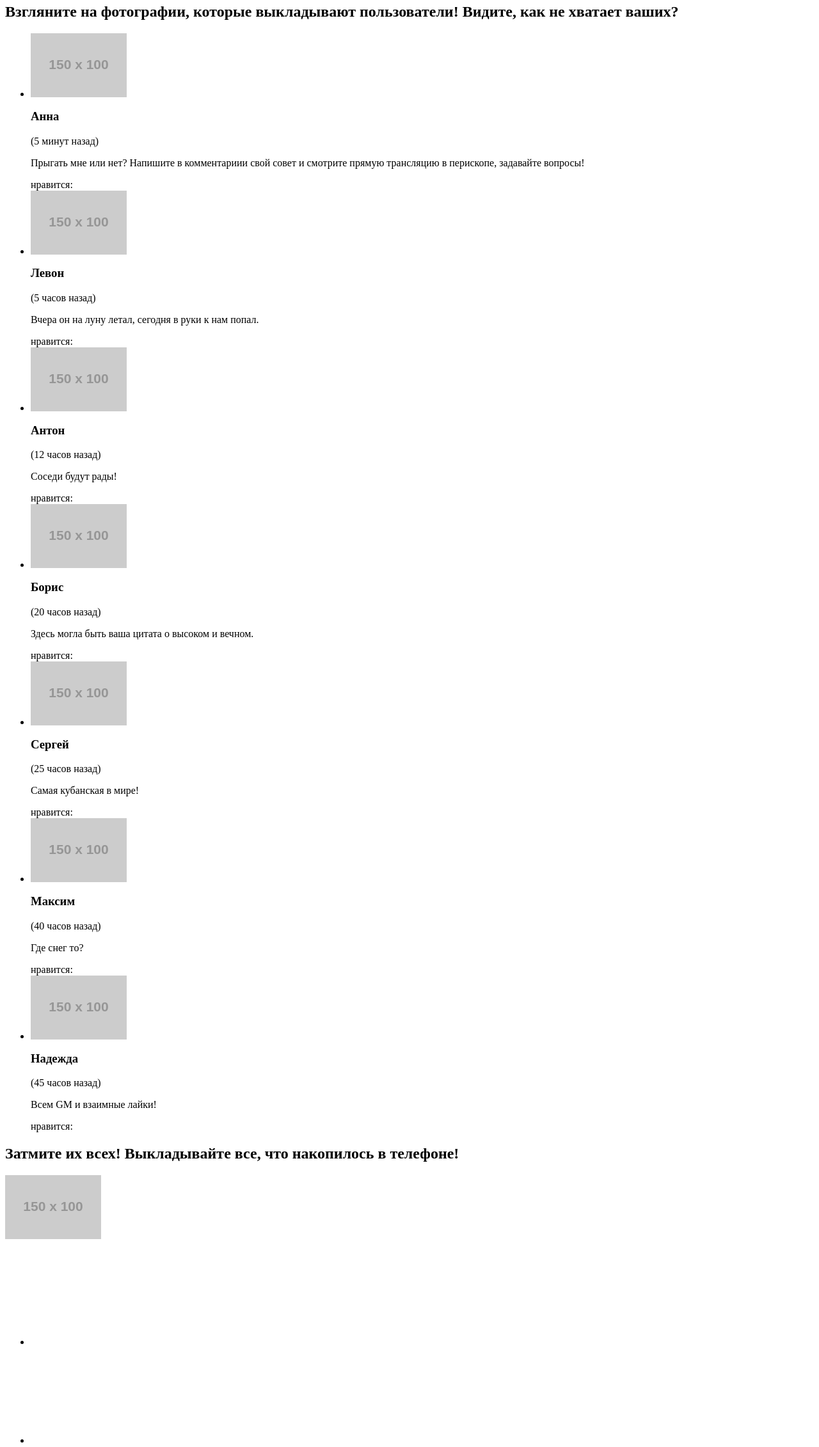
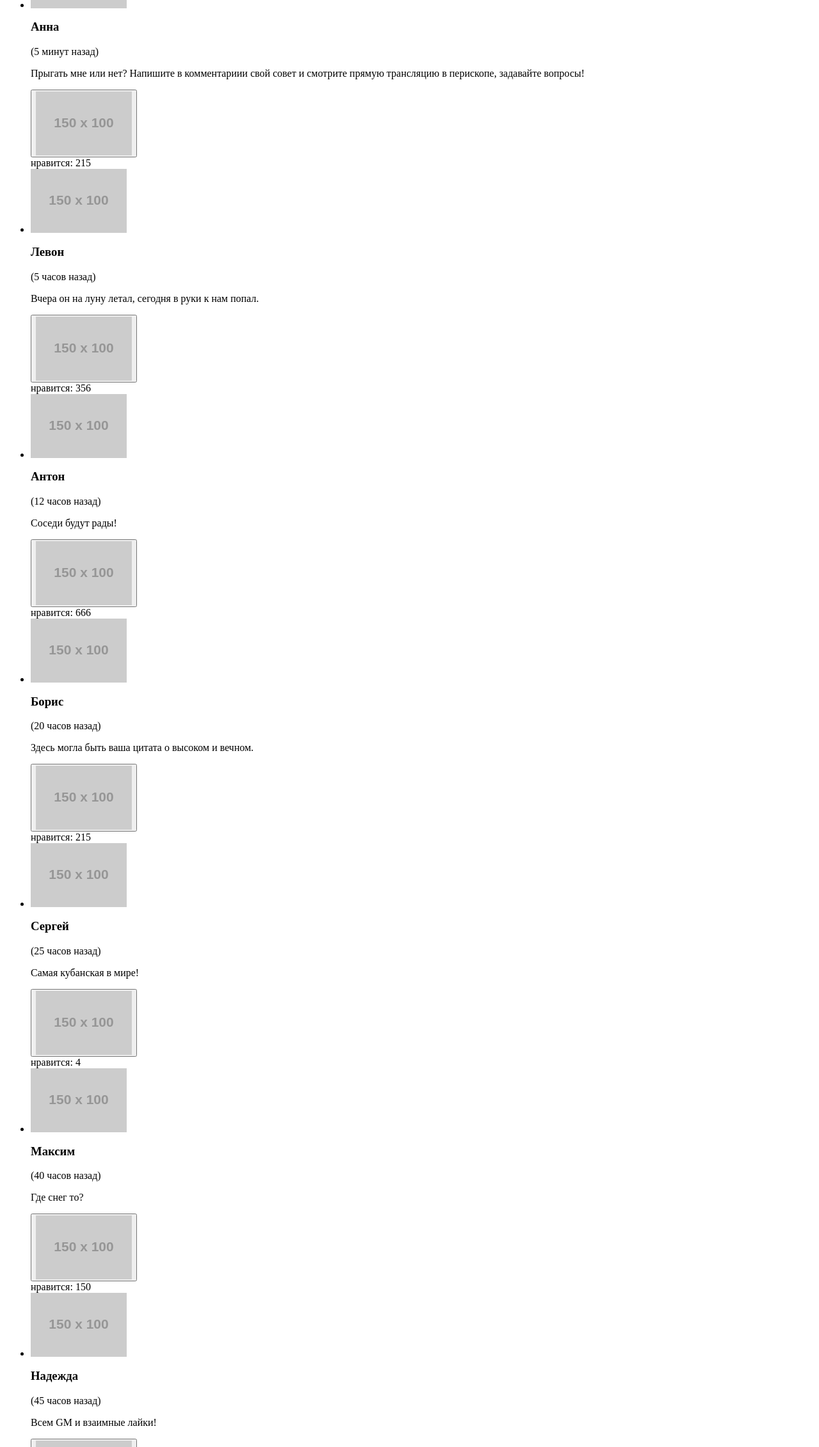
Before and after one commit to neorlova/793863-pink-16, a website: page source/photo.html in a window 1280 px wide. Shown: the part 538-2800 px from the top of the page at 64% size. Drawn offline with Linux system fonts and the light colour scheme; placeholder pictures from the web are drawn by us.

Commit message:
Внесла изменения в разметку согласно комментариям наставника

```diff
--- a/source/photo.html
+++ b/source/photo.html
@@ -1,122 +1,161 @@
 <html lang="ru">
+
 <head>
   <meta charset="utf-8">
   <title>HTML Academy: Пинк</title>
 </head>
+
 <body>
   <header class="header">
-    <h1 class="visually-hidden">Pink</h1>
-    <a class="header__logo" href="#">
+    <a class="header__logo">
         <img class="header__logo-image" src="http://placehold.it/150x100" alt="PINK">
       </a>
-    <nav class="main-nav">
-      <button class="main-nav__toggle" type="button">
+    <nav class="menu menu--open">
+      <button class="menu__toggle--close" type="button">
           <img src="http://placehold.it/150x100" alt="cancel">
         </button>
-      <!-- <div class="main-nav__wrapper"> -->
-          <ul class="main-nav__list menu-list">
-            <li class="menu-list__item">
-              <a class="menu-list__link" href="#">главная</a>
+      <button class="menu__toggle--open" type="button">
+          <img src="http://placehold.it/150x100" alt="open">
+        </button>
+      <div class="menu__wrapper">
+        <ul class="menu__list--active">
+          <li class="menu__item">
+            <a class="menu__link" href="index.html">главная</a>
           </li>
-            <li class="menu-list__item">
-              <a class="menu-list__link" href="#">фотографии</a>
+          <li class="menu__item">
+            <a class="menu__link" href="#">фотографии</a>
           </li>
-            <li class="menu-list__item">
-              <a class="menu-list__link" href="#">конкурс</a>
+          <li class="menu__item">
+            <a class="menu__link" href="#">конкурс</a>
           </li>
-            <li class="menu-list__item">
-              <a class="menu-list__link" href="#">html academy</a>
+          <li class="menu__item">
+            <a class="menu__link" href="#">html academy</a>
           </li>
         </ul>
-      <!-- </div> -->
+      </div>
     </nav>
-    <img class="header__photo" src="http://placehold.it/150x100">
-    <h2 class="header__title">Фотографии пользователей</h2>
   </header>
-  <main class="main__photo">
+  <main class="main-page">
+    <section class="intro">
+      <h1 class="intro__title">Фотографии пользователей</h1>
+    </section>
     <section class="gallery">
-      <h2 gallery__intro>Взгляните на фотографии, которые выкладывают пользователи! Видите, как не хватает ваших?</h2>
-      <div class="gallery__wrapper">
+      <h2 class="visually-hidden">Фотографии пользователей</h2>
+      <p gallery__intro>Взгляните на фотографии, которые выкладывают пользователи! Видите, как не хватает ваших?</p>
       <ul class="gallery__list">
-          <li class="gallery__item">
-            <img class="gallery__img" src="http://placehold.it/150x100" alt="панорама">
-            <h3 class="gallery__title">Анна</h3>
-            <div class="gallery__time-stamp">
+        <li class="gallery__item photo photo--main">
+          <a class="photo__link" href="#">
+              <img class="photo__img" src="http://placehold.it/150x100" alt="панорама">
+          </a>
+          <div class="photo__info">
+            <h3 class="photo__author">Анна</h3>
+            <span class="photo__time">
                 (5 минут назад)
-            </div>
-            <p class="gallery__desc">Прыгать мне или нет? Напишите в комментариии свой совет и смотрите прямую трансляцию в перископе, задавайте вопросы!</p>
-            <div class="gallery__like">
-              нравится:
+              </span>
+            <p class="photo__description">Прыгать мне или нет? Напишите в комментариии свой совет и смотрите прямую трансляцию в перископе, задавайте вопросы!</p>
+            <button class="photo__button button" type="button">
+              <img class="button__icon" src="http://placehold.it/150x100" alt="heart">
+            </button>
+            <div class="photo__like">нравится: 215</div>
           </div>
         </li>
-          <li>
-            <img class="gallery__img" src="http://placehold.it/150x100" alt="авто">
-            <h3 class="gallery__title">Левон</h3>
-            <div class="gallery__time-stamp">
+        <li class="gallery__item photo">
+          <a class="photo__link" href="#">
+              <img class="photo__img" src="http://placehold.it/150x100" alt="авто">
+          </a>
+          <div class="photo__info">
+            <h3 class="photo__author">Левон</h3>
+            <span class="photo__time">
                 (5 часов назад)
-            </div>
-            <p class="gallery__desc">Вчера он на луну летал, сегодня в руки к нам попал.</p>
-            <div class="gallery__like">
-              нравится:
+              </span>
+            <p class="photo__description">Вчера он на луну летал, сегодня в руки к нам попал.</p>
+            <button class="photo__button button" type="button">
+              <img class="button__icon" src="http://placehold.it/150x100" alt="heart">
+            </button>
+            <div class="photo__like">нравится: 356</div>
           </div>
         </li>
-          <li>
-            <img class="gallery__img" src="http://placehold.it/150x100" alt="барабаны">
-            <h3 class="gallery__title">Антон</h3>
-            <div class="gallery__time-stamp">
+        <li class="gallery__item photo">
+          <a class="photo__link" href="#">
+              <img class="photo__img" src="http://placehold.it/150x100" alt="барабаны">
+          </a>
+          <div class="photo__info">
+            <h3 class="photo__author">Антон</h3>
+            <span class="photo__time">
                 (12 часов назад)
-            </div>
-            <p class="gallery__desc">Соседи будут рады!</p>
-            <div class="gallery__like">
-              нравится:
+              </span>
+            <p class="photo__description">Соседи будут рады!</p>
+            <button class="photo__button button" type="button">
+              <img class="button__icon" src="http://placehold.it/150x100" alt="heart">
+            </button>
+            <div class="photo__like">нравится: 666</div>
           </div>
         </li>
-          <li>
-            <img class="gallery__img" src="http://placehold.it/150x100" alt="небо">
-            <h3 class="gallery__title">Борис</h3>
-            <div class="gallery__time-stamp">
+        <li class="gallery__item photo">
+          <a class="photo__link" href="#">
+              <img class="photo__img" src="http://placehold.it/150x100" alt="небо">
+          </a>
+          <div class="photo__info">
+            <h3 class="photo__author">Борис</h3>
+            <span class="photo__time">
                 (20 часов назад)
-            </div>
-            <p class="gallery__desc">Здесь могла быть ваша цитата о высоком и вечном.</p>
-            <div class="gallery__like">
-              нравится:
+              </span>
+            <p class="photo__description">Здесь могла быть ваша цитата о высоком и вечном.</p>
+            <button class="photo__button button" type="button">
+              <img class="button__icon" src="http://placehold.it/150x100" alt="heart">
+            </button>
+            <div class="photo__like">нравится: 215</div>
           </div>
         </li>
-          <li>
-            <img class="gallery__img" src="http://placehold.it/150x100" alt="бахча">
-            <h3 class="gallery__title">Сергей</h3>
-            <div class="gallery__time-stamp">
+        <li class="gallery__item photo">
+          <a class="photo__link" href="#">
+              <img class="photo__img" src="http://placehold.it/150x100" alt="бахча">
+          </a>
+          <div class="photo__info">
+            <h3 class="photo__author">Сергей</h3>
+            <span class="photo__time">
                 (25 часов назад)
-            </div>
-            <p class="gallery__desc">Самая кубанская в мире!</p>
-            <div class="gallery__like">
-              нравится:
+              </span>
+            <p class="photo__description">Самая кубанская в мире!</p>
+            <button class="photo__button button" type="button">
+              <img class="button__icon" src="http://placehold.it/150x100" alt="heart">
+            </button>
+            <div class="photo__like">нравится: 4</div>
           </div>
         </li>
-          <li>
-            <img class="gallery__img" src="http://placehold.it/150x100" alt="ноги">
-            <h3 class="gallery__title">Максим</h3>
-            <div class="gallery__time-stamp">
+        <li class="gallery__item photo">
+          <a class="photo__link" href="#">
+              <img class="photo__img" src="http://placehold.it/150x100" alt="ноги">
+          </a>
+          <div class="photo__info">
+            <h3 class="photo__author">Максим</h3>
+            <span class="photo__time">
                 (40 часов назад)
-            </div>
-            <p class="gallery__desc">Где снег то?</p>
-            <div class="gallery__like">
-              нравится:
+              </span>
+            <p class="photo__description">Где снег то?</p>
+            <button class="photo__button button" type="button">
+              <img class="button__icon" src="http://placehold.it/150x100" alt="heart">
+            </button>
+            <div class="photo__like">нравится: 150</div>
           </div>
         </li>
-          <li>
-            <img class="gallery__img" src="http://placehold.it/150x100" alt="самолет">
-            <h3 class="gallery__title">Надежда</h3>
-            <div class="gallery__time-stamp">
+        <li class="gallery__item photo">
+          <a class="photo__link" href="#">
+              <img class="photo__img" src="http://placehold.it/150x100" alt="ноги">
+          </a>
+          <div class="photo__info">
+            <h3 class="photo__author">Надежда</h3>
+            <span class="photo__time">
                 (45 часов назад)
-            </div>
-            <p class="gallery__desc">Всем GM и взаимные лайки!</p>
-            <div class="gallery__like">
-              нравится:
+              </span>
+            <p class="photo__description">Всем GM и взаимные лайки!</p>
+            <button class="photo__button button" type="button">
+              <img class="button__icon" src="http://placehold.it/150x100" alt="heart">
+            </button>
+            <div class="photo__like">нравится: 2560</div>
           </div>
         </li>
       </ul>
-      </div>
       <h2 gallery__title>Затмите их всех! Выкладывайте все, что накопилось в телефоне!</h2>
     </section>
     <section class="editor">
@@ -147,24 +186,26 @@
     </section>
   </main>
   <footer class="footer">
-    <div class="footer__wrapper">
-      <img src="http://placehold.it/150x100" alt="logo glasses">
-      <img src="http://placehold.it/150x100" alt="logo PINK">
-      <ul class="footer__social-list">
-        <li class="footer__social-item">
-          <a class="social__button--twitter"href="#">twitter</a>
+    <div class="footer__logo-wrap">
+      <img class="footer__logo" src="http://placehold.it/150x100" alt="logo glasses">
+      <img class="footer__logo" src="http://placehold.it/150x100" alt="logo PINK">
+    </div>
+    <ul class="social-buttons__list">
+      <li class="social-buttons__item">
+        <a class="social-buttons--twitter" href="#">twitter</a>
       </li>
-        <li class="footer__social-item">
-          <a class="social__button--facebook"href="#">facebook</a>
+      <li class="social-buttons__item">
+        <a class="social-buttons--facebook" href="#">facebook</a>
       </li>
-        <li class="footer__social-item">
-          <a class="social__button--youtube"href="#">youtube</a>
+      <li class="social-buttons__item">
+        <a class="social-buttons--youtube" href="#">youtube</a>
       </li>
     </ul>
     <div class="footer__copyright">
       <span class="footer__credits">Разработано</span>
-        <a class="footer__logo"href="https://htmlacademy.ru/intensive/adaptive"></a>
-      </div>
+      <a class="footer__copyright-img" href="https://htmlacademy.ru/intensive/adaptive">
+        <img src="http://placehold.it/150x100" alt="htmlacademy logo">
+      </a>
     </div>
   </footer>
 </body>
```
Also changed, not shown: source/form.html (+18 -15 lines), source/index.html (+59 -46 lines). Lines whose indentation alone changed are shown as unchanged.
